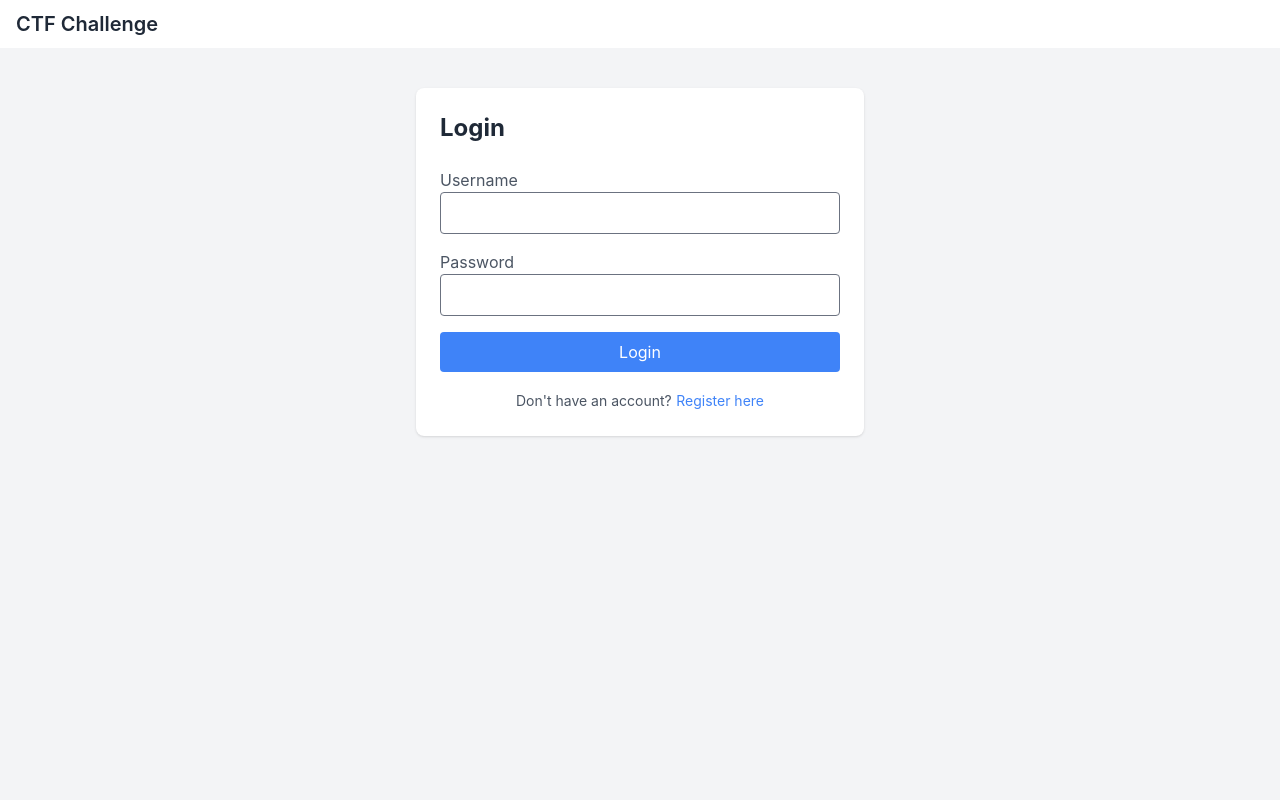
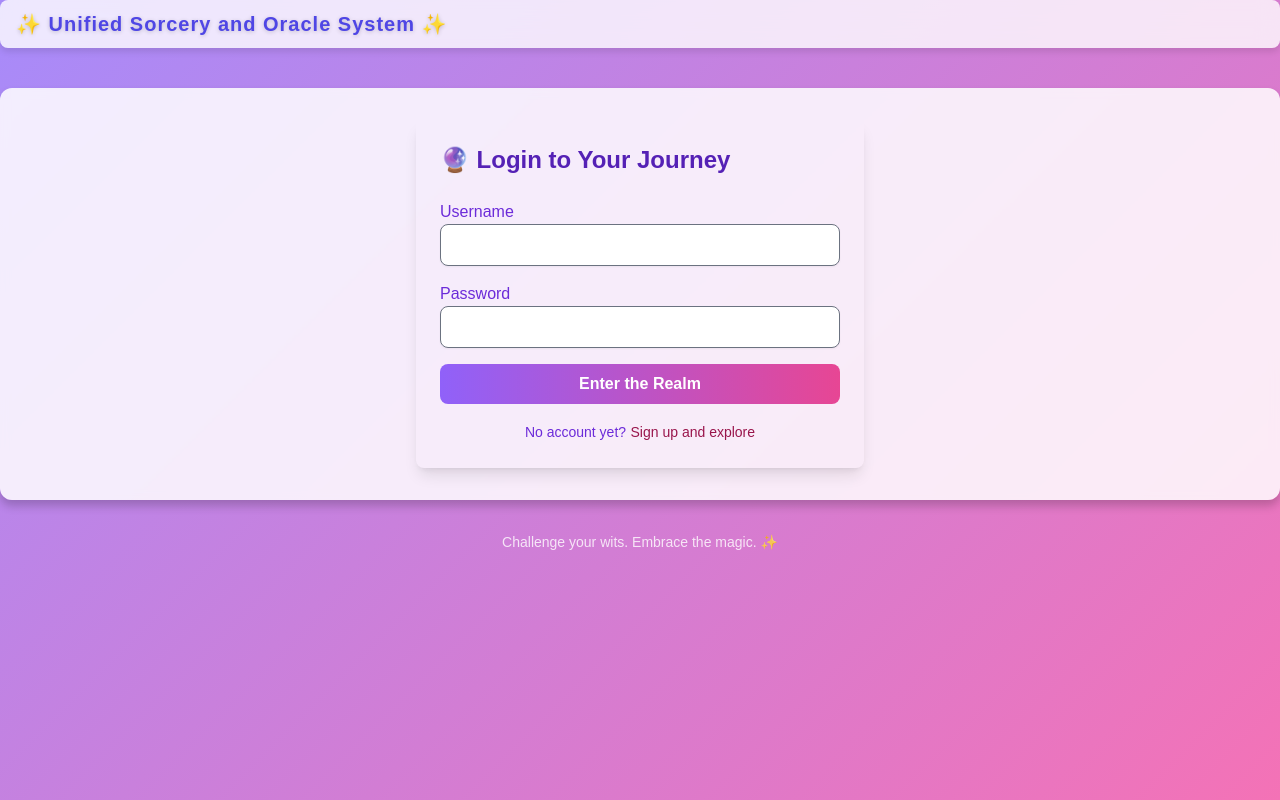
Before and after one commit to ZeroDay-AGH/cyber-kampus-ctf-24, a Flask app: page /login in a window 1280 px wide. Run offline with Flask 3, Linux system fonts and the light colour scheme; some libraries are stand-ins or nearby versions.

Commit message:
trust_issues (style) - web (easy)

```diff
--- a/trust_issues/src/main.py
+++ b/trust_issues/src/main.py
@@ -34,7 +34,7 @@ def login():
             # session['token'] = token
             resp.set_cookie('token', token)
             return resp
-        return "Invalid credentials!", 401
+        return render_template('error.html',error_message='Invalid credentials!'), 401
     return render_template('login.html')
 
 @app.route('/register', methods=['GET', 'POST'])
@@ -57,10 +57,10 @@ def admin():
         payload = jwt.decode(token,options={"verify_signature": False})
         if payload.get('username') == 'admin':
             return render_template('admin.html', users=users)
-        return "Unauthorized!", 403
+        return render_template('error.html',error_message='Unauthorized!'), 403
     except jwt.DecodeError as e:
         print(e)
-        return "Invalid token!", 403
+        return render_template('error.html',error_message='Invalid token!'), 403
 
 @app.route('/logout')
 def logout():
--- a/trust_issues/src/templates/base.html
+++ b/trust_issues/src/templates/base.html
@@ -4,17 +4,56 @@
     <meta charset="UTF-8">
     <meta name="viewport" content="width=device-width, initial-scale=1.0">
     <link href="https://cdnjs.cloudflare.com/ajax/libs/flowbite/1.6.5/flowbite.min.css" rel="stylesheet">
-    <title>CTF Challenge</title>
+    <title>✨ USOS</title>
+    <style>
+        body {
+            background: linear-gradient(135deg, #a78bfa, #f472b6);
+            color: #f8fafc;
+            font-family: 'Poppins', sans-serif;
+            display: flex;
+            flex-direction: column;
+            min-height: 100vh;
+            margin: 0;
+        }
+        nav {
+            background: rgba(255, 255, 255, 0.8);
+            backdrop-filter: blur(10px);
+            border-radius: 0.5rem;
+            box-shadow: 0 4px 6px rgba(0, 0, 0, 0.1);
+        }
+        nav a {
+            color: #4f46e5;
+            text-shadow: 0 1px 4px rgba(0, 0, 0, 0.2);
+        }
+        main {
+            background: rgba(255, 255, 255, 0.85);
+            backdrop-filter: blur(5px);
+            border-radius: 0.75rem;
+            box-shadow: 0 6px 10px rgba(0, 0, 0, 0.2);
+            padding: 2rem;
+        }
+        footer {
+            text-align: center;
+            margin-top: 2rem;
+            font-size: 0.875rem;
+            color: rgba(255, 255, 255, 0.8);
+        }
+    </style>
 </head>
-<body class="bg-gray-100">
-    <nav class="bg-white border-gray-200 px-4 py-2.5">
+<body>
+    <nav class="border-gray-200 px-4 py-2.5">
         <div class="container flex justify-between items-center mx-auto">
-            <a href="/" class="text-xl font-semibold text-gray-800">CTF Challenge</a>
+            <a href="/" class="text-xl font-bold tracking-wider">
+                ✨ Unified Sorcery and Oracle System ✨
+            </a>
         </div>
     </nav>
-    <main class="container mx-auto py-10">
+    <main class="container mx-auto py-10 mt-10">
         {% block content %}{% endblock %}
     </main>
+    <footer>
+        <p>Challenge your wits. Embrace the magic. ✨</p>
+    </footer>
     <script src="https://cdnjs.cloudflare.com/ajax/libs/flowbite/1.6.5/flowbite.min.js"></script>
 </body>
 </html>
--- a/trust_issues/src/templates/login.html
+++ b/trust_issues/src/templates/login.html
@@ -1,22 +1,23 @@
 {% extends 'base.html' %}
 {% block content %}
-<div class="max-w-md mx-auto bg-white p-6 rounded-lg shadow mt-10">
-    <h1 class="text-2xl font-bold text-gray-800 mb-6">Login</h1>
+<div class="max-w-md mx-auto bg-white/90 p-6 rounded-lg shadow-lg">
+    <h1 class="text-2xl font-bold text-purple-800 mb-6">🔮 Login to Your Journey</h1>
     <form method="POST">
         <div class="mb-4">
-            <label for="username" class="block text-gray-600">Username</label>
-            <input type="text" id="username" name="username" class="w-full border rounded px-3 py-2">
+            <label for="username" class="block text-purple-700 font-medium">Username</label>
+            <input type="text" id="username" name="username" class="w-full text-pink-800 border-purple-300 rounded-lg px-3 py-2 shadow-sm focus:ring-purple-500 focus:border-purple-500">
         </div>
         <div class="mb-4">
-            <label for="password" class="block text-gray-600">Password</label>
-            <input type="password" id="password" name="password" class="w-full border rounded px-3 py-2">
+            <label for="password" class="block text-purple-700 font-medium">Password</label>
+            <input type="password" id="password" name="password" class="w-full text-pink-800 border-purple-300 rounded-lg px-3 py-2 shadow-sm focus:ring-purple-500 focus:border-purple-500">
         </div>
-        <button type="submit" class="w-full bg-blue-500 text-white py-2 px-4 rounded">Login</button>
+        <button type="submit" class="w-full bg-gradient-to-r from-purple-500 to-pink-500 text-white py-2 px-4 rounded-lg font-bold hover:shadow-lg transform hover:scale-105 transition-all">
+            Enter the Realm
+        </button>
     </form>
     <div class="mt-4 text-center">
-        <span class="text-sm text-gray-600">Don't have an account?</span>
-        <a href="/register" class="text-sm text-blue-500 hover:underline">Register here</a>
-        <br>
+        <span class="text-sm text-purple-700">No account yet?</span>
+        <a href="/register" class="text-sm text-pink-800 hover:underline">Sign up and explore</a>
     </div>
 </div>
 {% endblock %}
```
Also changed, not shown: trust_issues/src/templates/admin.html (+7 -5 lines), trust_issues/src/templates/error.html (added, +10 -0 lines), trust_issues/src/templates/register.html (+9 -7 lines), trust_issues/writeup/writeup.md (renamed from trust_issues/writeup.md), 1 other file.
